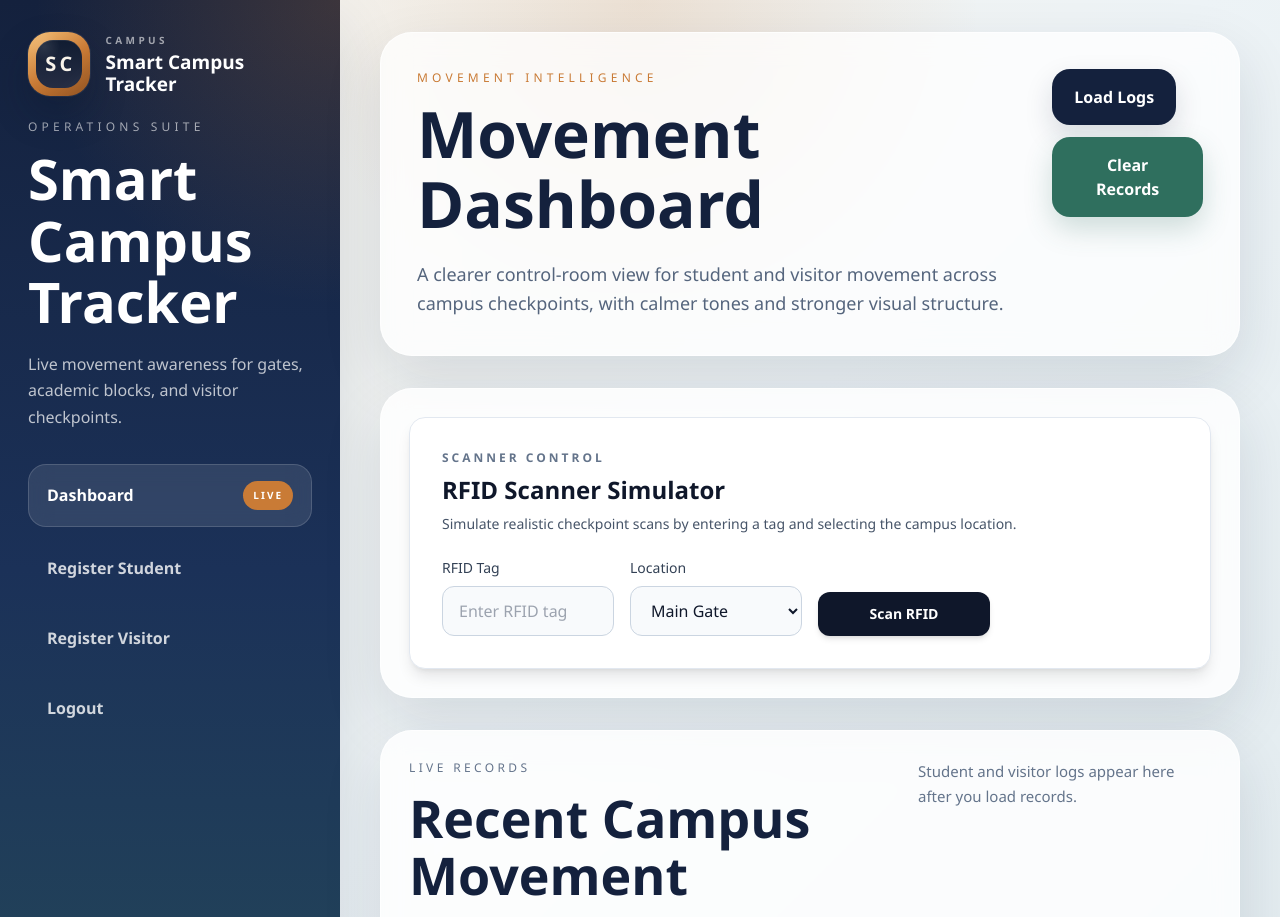
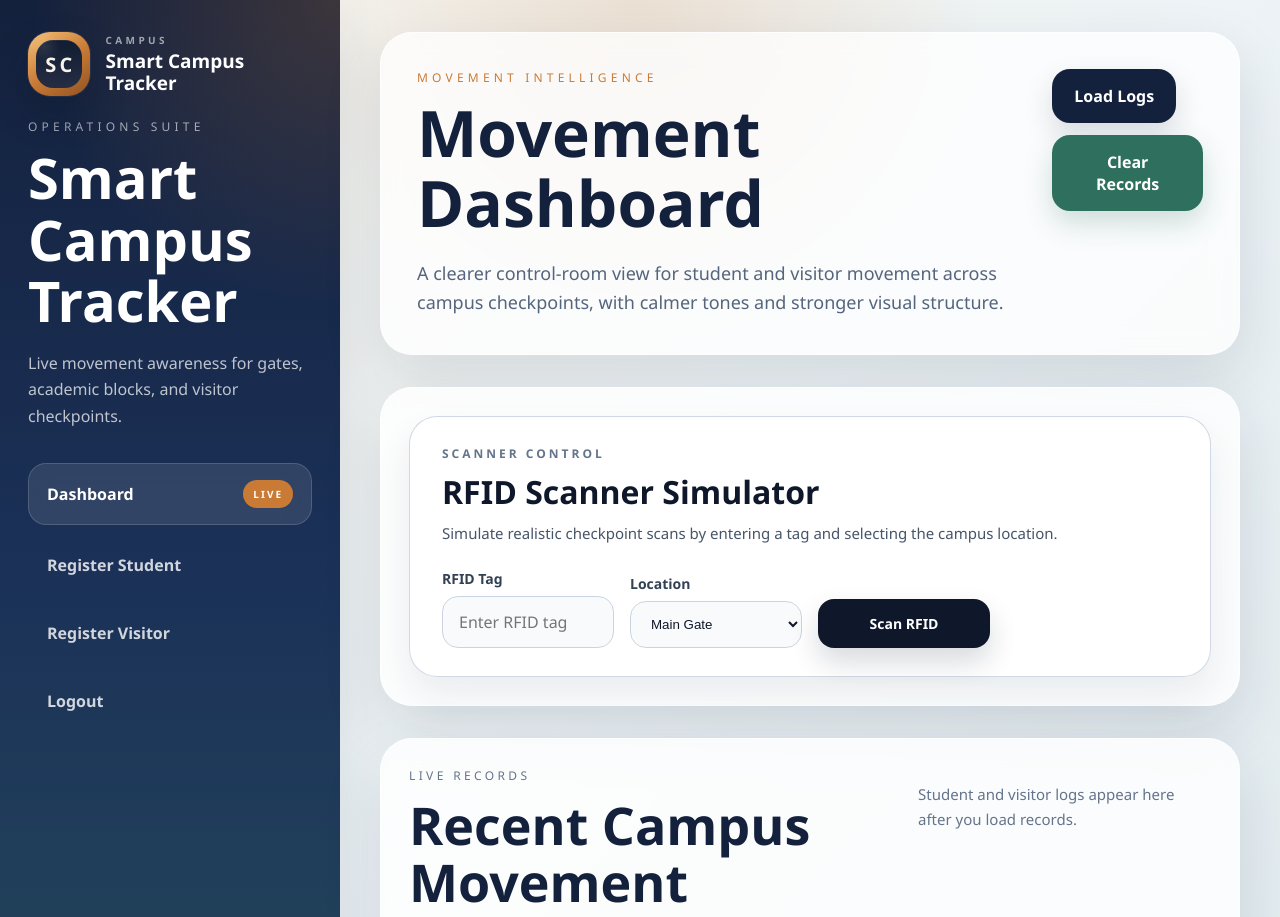
Before and after one commit to Albi-10git/Smart-Campus-Tracker, a Flask app: page /dashboard in a window 1280 px wide. Shown: the top 917 px of the page. Run offline with Flask 3, Linux system fonts and the light colour scheme; data that the repository does not hold is empty; some libraries are stand-ins or nearby versions.

Commit message:
Initial Commit3

```diff
--- a/static/css/theme.css
+++ b/static/css/theme.css
@@ -338,6 +338,99 @@ button, input {
 .helper-text {
   color: #64748b;
   font-size: 15px;
+}
+
+.scanner-card {
+  padding: 28px 32px;
+  border-radius: 28px;
+  border: 1px solid rgba(203, 213, 225, 0.9);
+  background: rgba(255, 255, 255, 0.94);
+  box-shadow: 0 18px 36px rgba(20, 33, 61, 0.08);
+}
+
+.scanner-card-head {
+  display: flex;
+  flex-direction: column;
+  gap: 8px;
+  margin-bottom: 24px;
+}
+
+.scanner-kicker {
+  margin: 0;
+  color: #64748b;
+  text-transform: uppercase;
+  letter-spacing: 0.25em;
+  font-size: 12px;
+  font-weight: 700;
+}
+
+.scanner-title {
+  margin: 0;
+  font-size: 32px;
+  font-weight: 800;
+  color: #0f172a;
+}
+
+.scanner-copy {
+  margin: 0;
+  color: #475569;
+  font-size: 15px;
+  line-height: 1.6;
+}
+
+.scanner-grid {
+  display: grid;
+  grid-template-columns: repeat(4, minmax(0, 1fr));
+  gap: 16px;
+  align-items: end;
+}
+
+.scanner-field {
+  display: flex;
+  flex-direction: column;
+  gap: 8px;
+}
+
+.scanner-label {
+  color: #334155;
+  font-size: 14px;
+  font-weight: 700;
+}
+
+.scanner-input {
+  width: 100%;
+  border: 1px solid #cbd5e1;
+  border-radius: 16px;
+  padding: 14px 16px;
+  background: #f8fafc;
+  color: #0f172a;
+  outline: none;
+  transition: border-color 0.18s ease, box-shadow 0.18s ease, transform 0.18s ease;
+}
+
+.scanner-input:focus {
+  border-color: #64748b;
+  box-shadow: 0 0 0 4px rgba(148, 163, 184, 0.18);
+}
+
+.scanner-button {
+  width: 100%;
+  border: 0;
+  border-radius: 16px;
+  padding: 15px 20px;
+  background: #0f172a;
+  color: #fff;
+  font-size: 14px;
+  font-weight: 700;
+  box-shadow: 0 14px 28px rgba(15, 23, 42, 0.16);
+  cursor: pointer;
+  transition: transform 0.18s ease, background-color 0.18s ease, box-shadow 0.18s ease;
+}
+
+.scanner-button:hover {
+  transform: translateY(-2px);
+  background: #1e293b;
+  box-shadow: 0 18px 34px rgba(15, 23, 42, 0.2);
 }
 
 .table-wrap {
@@ -869,6 +962,10 @@ button, input {
     padding: 24px;
   }
 
+  .scanner-grid {
+    grid-template-columns: 1fr 1fr;
+  }
+
   .hero-row, .records-row {
     flex-direction: column;
   }
@@ -911,6 +1008,18 @@ button, input {
 
   .content {
     padding: 18px;
+  }
+
+  .scanner-card {
+    padding: 22px;
+  }
+
+  .scanner-grid {
+    grid-template-columns: 1fr;
+  }
+
+  .scanner-title {
+    font-size: 26px;
   }
 
   .page-title,
--- a/templates/dashboard.html
+++ b/templates/dashboard.html
@@ -4,8 +4,18 @@
 <meta charset="UTF-8">
 <meta name="viewport" content="width=device-width, initial-scale=1.0">
 <title>Dashboard</title>
-<script src="https://cdn.tailwindcss.com"></script>
 <link rel="stylesheet" href="/static/css/theme.css">
+<script>
+document.documentElement.style.visibility = "hidden"
+window.addEventListener("load", () => {
+  document.documentElement.style.visibility = "visible"
+})
+</script>
+<noscript>
+  <style>
+    html { visibility: visible !important; }
+  </style>
+</noscript>
 </head>
 <body>
 <div class="app-shell">
@@ -50,29 +60,29 @@
     </section>
 
     <section class="panel records-panel">
-      <div class="bg-white rounded-2xl shadow-lg border border-slate-200 p-6 md:p-8">
-        <div class="flex flex-col gap-2 mb-6">
-          <p class="text-xs font-semibold uppercase tracking-[0.25em] text-slate-500">Scanner Control</p>
-          <h2 class="text-2xl font-semibold text-slate-900">RFID Scanner Simulator</h2>
-          <p class="text-sm text-slate-600">Simulate realistic checkpoint scans by entering a tag and selecting the campus location.</p>
+      <div class="scanner-card">
+        <div class="scanner-card-head">
+          <p class="scanner-kicker">Scanner Control</p>
+          <h2 class="scanner-title">RFID Scanner Simulator</h2>
+          <p class="scanner-copy">Simulate realistic checkpoint scans by entering a tag and selecting the campus location.</p>
         </div>
 
-        <div class="grid grid-cols-1 md:grid-cols-4 gap-4 items-end">
-          <div class="flex flex-col gap-2">
-            <label for="scanner-rfid-tag" class="text-sm font-medium text-slate-700">RFID Tag</label>
+        <div class="scanner-grid">
+          <div class="scanner-field">
+            <label for="scanner-rfid-tag" class="scanner-label">RFID Tag</label>
             <input
               id="scanner-rfid-tag"
               type="text"
               placeholder="Enter RFID tag"
-              class="w-full rounded-xl border border-slate-300 bg-slate-50 px-4 py-3 text-slate-900 outline-none transition focus:border-slate-500 focus:ring-2 focus:ring-slate-200"
+              class="scanner-input"
             >
           </div>
 
-          <div class="flex flex-col gap-2">
-            <label for="scanner-location" class="text-sm font-medium text-slate-700">Location</label>
+          <div class="scanner-field">
+            <label for="scanner-location" class="scanner-label">Location</label>
             <select
               id="scanner-location"
-              class="w-full rounded-xl border border-slate-300 bg-slate-50 px-4 py-3 text-slate-900 outline-none transition focus:border-slate-500 focus:ring-2 focus:ring-slate-200"
+              class="scanner-input"
             >
               <option value="Main Gate">Main Gate</option>
               <option value="Classroom A">Classroom A</option>
@@ -84,19 +94,19 @@
             </select>
           </div>
 
-          <div id="custom-location-wrap" class="hidden flex-col gap-2">
-            <label for="custom-location" class="text-sm font-medium text-slate-700">Custom Location</label>
+          <div id="custom-location-wrap" class="hidden scanner-field">
+            <label for="custom-location" class="scanner-label">Custom Location</label>
             <input
               id="custom-location"
               type="text"
               placeholder="Enter your own location"
-              class="w-full rounded-xl border border-slate-300 bg-slate-50 px-4 py-3 text-slate-900 outline-none transition focus:border-slate-500 focus:ring-2 focus:ring-slate-200"
+              class="scanner-input"
             >
           </div>
 
           <button
             onclick="scanRfid()"
-            class="w-full rounded-xl bg-slate-900 px-5 py-3 text-sm font-semibold text-white shadow-md transition hover:-translate-y-0.5 hover:bg-slate-800 hover:shadow-lg"
+            class="scanner-button"
           >
             Scan RFID
           </button>
@@ -135,27 +145,27 @@
 
 <div
   id="clear-logs-modal"
-  class="fixed inset-0 z-50 hidden items-center justify-center bg-slate-950/45 px-4"
+  class="modal-overlay hidden"
 >
-  <div class="w-full max-w-md rounded-2xl bg-white p-6 shadow-2xl border border-slate-200">
-    <div class="flex flex-col gap-3">
-      <p class="text-xs font-semibold uppercase tracking-[0.25em] text-slate-500">Confirmation</p>
-      <h3 class="text-2xl font-semibold text-slate-900">Clear Recent Campus Movement?</h3>
-      <p class="text-sm text-slate-600">This will remove all currently stored movement records from the dashboard log.</p>
+  <div class="modal-card">
+    <div class="modal-copy">
+      <p class="scanner-kicker">Confirmation</p>
+      <h3 class="modal-title">Clear Recent Campus Movement?</h3>
+      <p class="helper-text">This will remove all currently stored movement records from the dashboard log.</p>
     </div>
 
-    <div class="mt-6 flex justify-end gap-3">
+    <div class="modal-actions">
       <button
         type="button"
         onclick="closeClearLogsModal()"
-        class="rounded-xl border border-slate-300 bg-white px-4 py-2.5 text-sm font-semibold text-slate-700 transition hover:bg-slate-50"
+        class="btn btn-secondary"
       >
         Cancel
       </button>
       <button
         type="button"
         onclick="confirmClearLogs()"
-        class="rounded-xl bg-emerald-700 px-4 py-2.5 text-sm font-semibold text-white shadow-md transition hover:bg-emerald-800"
+        class="btn btn-primary"
       >
         Clear Records
       </button>
```
